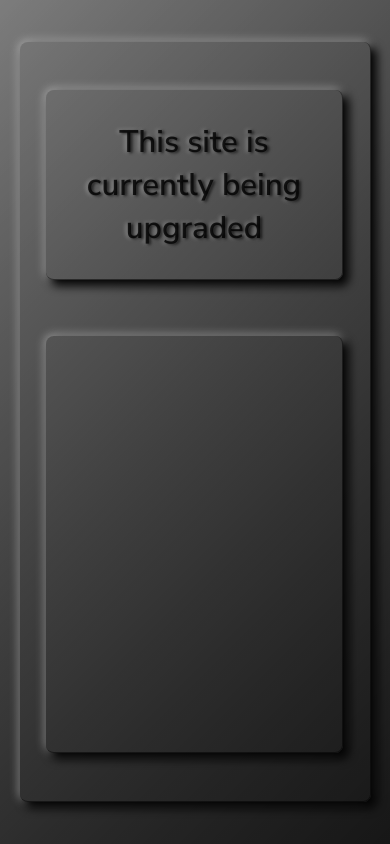
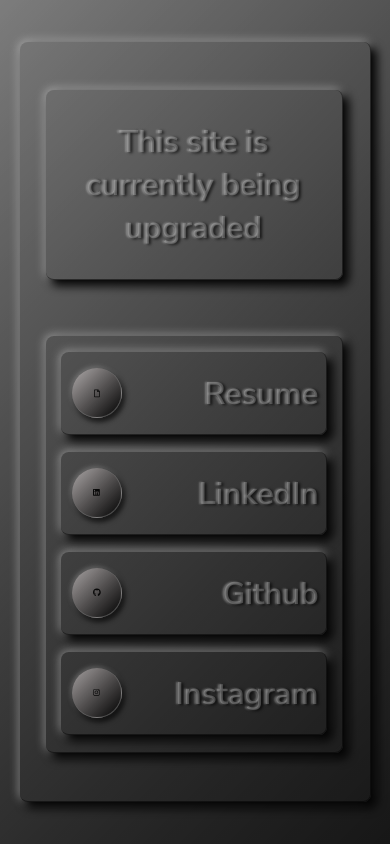
Before and after one commit to FCraven/portfolio, a Next.js app: page / in a window 390 px wide. Built offline with nearby package versions, Linux system fonts and the light colour scheme.

Commit message:
almost finished phone portrait, just need resume link to work

```diff
--- a/package.json
+++ b/package.json
@@ -8,6 +8,11 @@
     "start": "next start"
   },
   "dependencies": {
+    "@fortawesome/fontawesome-svg-core": "^1.2.34",
+    "@fortawesome/free-brands-svg-icons": "^5.15.2",
+    "@fortawesome/free-regular-svg-icons": "^5.15.2",
+    "@fortawesome/free-solid-svg-icons": "^5.15.2",
+    "@fortawesome/react-fontawesome": "^0.1.14",
     "next": "10.0.6",
     "react": "17.0.1",
     "react-dom": "17.0.1"
--- a/pages/index.js
+++ b/pages/index.js
@@ -1,5 +1,11 @@
 import Head from 'next/head'
+import Link from 'next/link'
 import styles from '../styles/Home.module.css'
+import { FontAwesomeIcon } from '@fortawesome/react-fontawesome'
+import { faGithub,
+         faInstagram,
+         faLinkedin } from '@fortawesome/free-brands-svg-icons'
+import { faFile } from '@fortawesome/free-regular-svg-icons'
 
 
 export default function Home() {
@@ -14,18 +20,64 @@
       </Head>
 
       <main className={`${styles.main} ${styles.neumorphic}`}>
+
+        {/* HEADLINE */}
         <div className={`${styles.headline} ${styles.neumorphic}`}>
           <h3 className={styles.h3}>
             This site is currently being upgraded
           </h3>
         </div>
+
+        {/* LINKS CONTAINER */}
         <div className={`${styles.linksContainer} ${styles.neumorphic}`}>
-          {/* <ul className={styles.linksList}>
-            <li className={styles.neumorphic}>LinkedIn</li>
-            <li>Instagram</li>
-            <li>GitHub</li>
-            <li>Resume</li>
-          </ul> */}
+
+          <ul className={styles.ul}>
+
+            {/* Resume */}
+              <Link href='public/Resume-Francis-Craven.pdf' >
+                <li className={`${styles.neumorphic} ${styles.li}`}>
+                  <div className={`${styles.iconContainer} ${styles.neumorphic}`}>
+                    <FontAwesomeIcon  className={styles.faIcon}
+                                      icon={faFile}/>
+                  </div>
+                  <h3 className={styles.h3}>Resume</h3>
+                </li>
+              </Link>
+
+             {/* LinkedIn */}
+             <Link href='https://www.linkedin.com/in/frank-craven-ab1029b3/'>
+              <li className={`${styles.neumorphic} ${styles.li}`}>
+                <div className={styles.iconContainer}>
+                  <FontAwesomeIcon  className={styles.faIcon}
+                                    icon={faLinkedin}/>
+                </div>
+                <h3 className={styles.h3}>LinkedIn</h3>
+              </li>
+            </Link>
+
+            {/* Github */}
+              <Link href='https://www.github.com/fcraven'>
+                <li className={`${styles.neumorphic} ${styles.li}`}>
+                  <div className={styles.iconContainer}>
+                    <FontAwesomeIcon  className={styles.faIcon}
+                                      icon={faGithub} />
+                  </div>
+                  <h3 className={styles.h3}>Github</h3>
+                </li>
+              </Link>
+
+            {/* Instagram */}
+            <Link href='https://www.instagram.com/francois_letanqa/'>
+              <li className={`${styles.neumorphic} ${styles.li}`}>
+                <div className={styles.iconContainer}>
+                  <FontAwesomeIcon  className={styles.faIcon}
+                                    icon={faInstagram}/>
+                </div>
+                <h3 className={styles.h3}>Instagram</h3>
+              </li>
+            </Link>
+
+          </ul>
         </div>
       </main>
 
--- a/styles/Home.module.css
+++ b/styles/Home.module.css
@@ -24,6 +24,7 @@
     border-bottom: 1px solid rgba(0,0,0,0.5);
 }
 
+/* HEADER */
 .headline {
     display: relative;
     height: 25%;
@@ -34,6 +35,20 @@
     align-items: center;
 }
 
+.h3 {
+    color: rgba(255, 254, 254, 0.22);
+    text-shadow:
+    /* DARK SHADOW */
+    2px 1px 3px rgba(0, 0, 0, 0.7),
+    /* LIGHT SHADOW */
+    -2px 0px 2px rgba(255,255,255,0.3);
+    font-size: 4em;
+    text-align: center;
+    padding: .25em;
+}
+
+
+
 .linksContainer {
     display: relative;
     height: 55%;
@@ -41,18 +56,68 @@
     margin: 1em;
 }
 
+.ul {
+    position: abolute;
+    height: 100%;
+    list-style: none;
+    margin: 0;
+    padding: 0;
+    display: flex;
+    flex-direction: column;
+    justify-content: space-evenly;
+    align-items: center;
+}
 
-.h3 {
-    color: rgba(0,0,0,.8);
-    text-shadow:
+.a {
+    position: absolute;
+    height: 100%;
+    width: 100%;
+}
+.li {
+    position: relative;
+    width: 90%;
+    height: 20%;
+    max-height: 20%;
+    max-width: 90%;
+    display: flex;
+    justify-content: space-between;
+    align-items: center;
+    flex-direction: row;
+}
+
+.iconContainer{
+    position: relative;
+    height: 50px;
+    width: 50px;
+    margin-top: 1em;
+    margin-bottom: 1em;
+    margin-left: 1.5em;
+    padding: .5em;
+    border-radius: 50%;
+    display: flex;
+    justify-content: center;
+    align-items: center;
+    box-shadow:
     /* DARK SHADOW */
-    2px 1px 3px rgba(0, 0, 0, 0.7),
+    2px 3px 5px 1px rgba(0,0,0,0.7),
     /* LIGHT SHADOW */
-    -2px 0px 4px rgba(255,255,255,0.3);
-    font-size: 4em;
-    text-align: center;
-    padding: 1em;
+    -1px -1px 5px 0px rgba(255,255,255,0.3);
+    background-image: linear-gradient(135deg, rgba(255, 246, 246, 0.555), black);
+    border-bottom: 1px groove rgba(130, 130, 130, 0.5);
+    border-right: 1px groove rgba(133, 133, 133, 0.5);
+
 }
+
+.faIcon {
+    position: relative;
+    height: 50%;
+    color: rgb(9, 9, 9);
+    background-clip: text;
+    -webkit-background-clip: text;
+    filter: drop-shadow(2px 2px 2px white, 1px 1px 10px black);
+
+}
+
 
 /* PHONE PORTRAIT */
 @media only screen and (max-width: 600px) {
```
Also changed, not shown: 2 other files (tests, documents, lock files or other folders).
